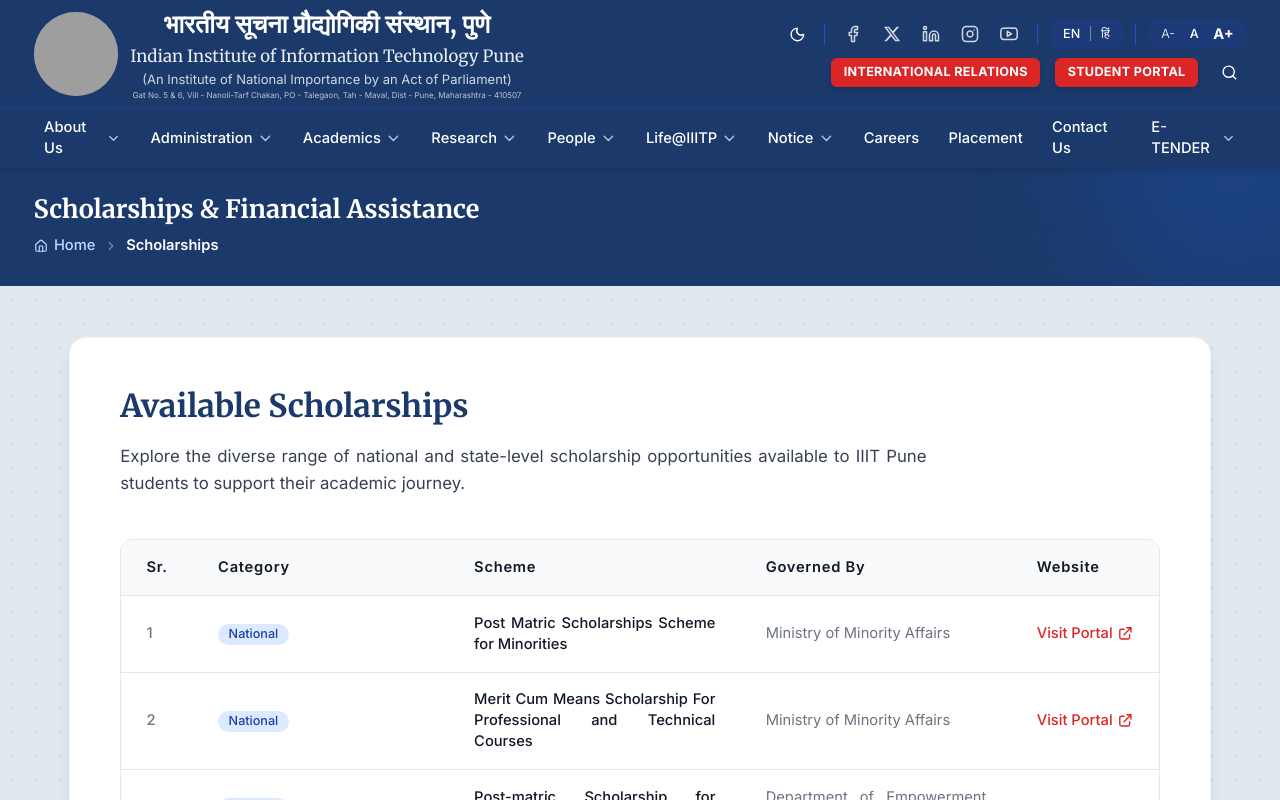
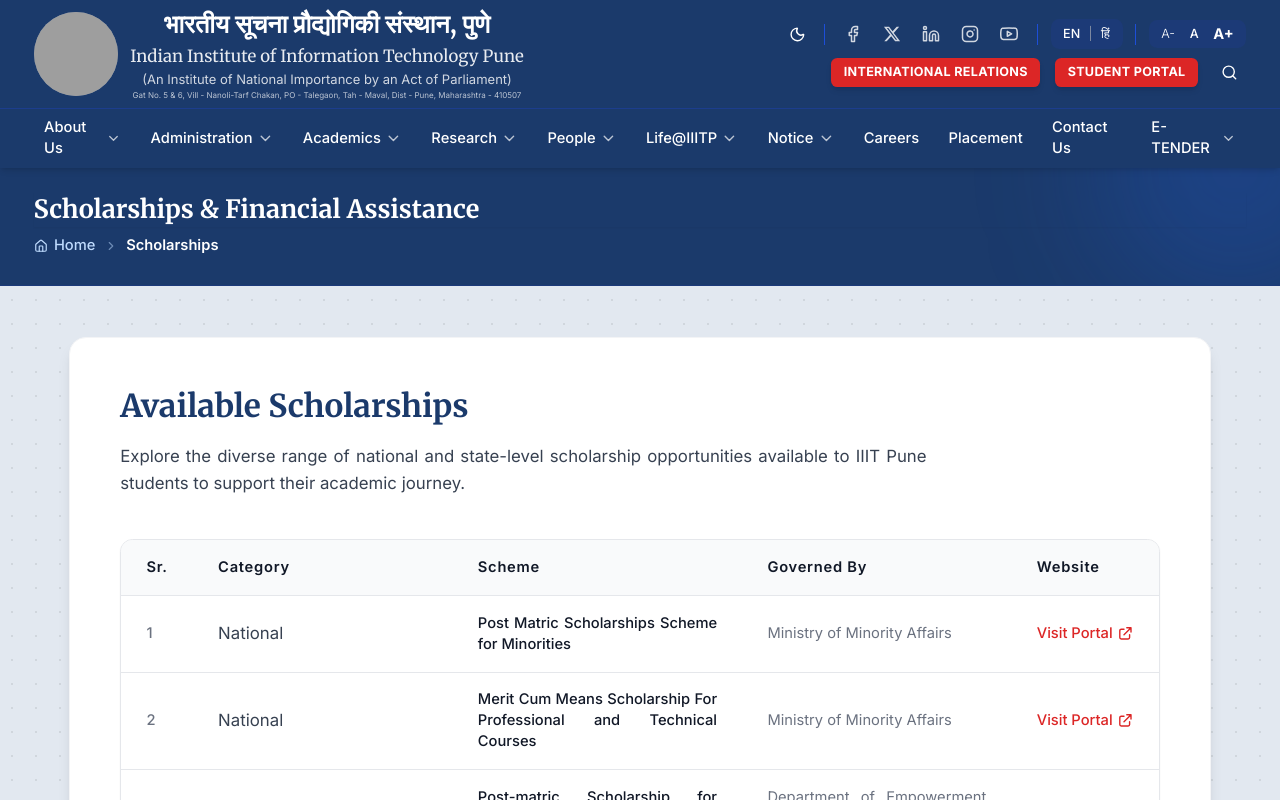
Before and after one commit to iiitp-official/website, a React (Vite) app: page /scholarships in a window 1280 px wide. Shown: the top 800 px of the page. Built offline with nearby package versions, Linux system fonts and the light colour scheme; grey boxes are pictures that could not be loaded.

Commit message:
Fixed the scholarship link and its category table font size

```diff
--- a/src/components/home/ImportantLinks.jsx
+++ b/src/components/home/ImportantLinks.jsx
@@ -1,4 +1,5 @@
 import React, { useState } from 'react';
+import { Link } from 'react-router-dom';
 import { ExternalLink, Download } from 'lucide-react';
 import { motion, AnimatePresence } from 'framer-motion';
 import FadeInSection from '../shared/FadeInSection';
@@ -73,14 +74,24 @@ const ImportantLinks = () => {
                       { name: 'National Digital Library', url: 'https://www.ndl.gov.in/' },
                     ].map((link, idx) => {
                       const isInternal = link.url.startsWith('/');
-                      return (
+                      return isInternal ? (
+                        <Link
+                          key={idx}
+                          to={link.url}
+                          className="flex items-center text-gray-700 dark:text-gray-300 hover:text-accent dark:hover:text-accent-dark group font-medium border-b border-gray-100 dark:border-gray-800/50 pb-2 transition-colors text-sm"
+                        >
+                          <div className="p-1.5 rounded-lg bg-blue-50 dark:bg-blue-900/20 text-blue-600 dark:text-blue-400 mr-3 group-hover:bg-blue-600 group-hover:text-white transition-colors shrink-0">
+                            <ExternalLink size={16} />
+                          </div>
+                          {link.name}
+                          <ExternalLink size={14} className="ml-auto opacity-0 group-hover:opacity-70 transition-opacity shrink-0" />
+                        </Link>
+                      ) : (
                         <a
                           key={idx}
                           href={link.url}
-                        target={isInternal ? "_self" : "_blank"}
-                        rel={isInternal ? "" : "noopener noreferrer"}
-
-
+                          target="_blank"
+                          rel="noopener noreferrer"
                           className="flex items-center text-gray-700 dark:text-gray-300 hover:text-accent dark:hover:text-accent-dark group font-medium border-b border-gray-100 dark:border-gray-800/50 pb-2 transition-colors text-sm"
                         >
                           <div className="p-1.5 rounded-lg bg-blue-50 dark:bg-blue-900/20 text-blue-600 dark:text-blue-400 mr-3 group-hover:bg-blue-600 group-hover:text-white transition-colors shrink-0">
--- a/src/pages/ScholarshipPage.jsx
+++ b/src/pages/ScholarshipPage.jsx
@@ -26,8 +26,8 @@ const ScholarshipPage = () => {
                 <thead className="bg-gray-50 dark:bg-gray-800/50">
                   <tr>
                     <th className="px-6 py-4 text-left text-sm font-semibold text-gray-900 dark:text-white tracking-wider">Sr.</th>
-                    <th className="px-6 py-4 text-left text-sm font-semibold text-gray-900 dark:text-white tracking-wider">Category</th>
-                    <th className="px-6 py-4 text-left text-sm font-semibold text-gray-900 dark:text-white tracking-wider">Scheme</th>
+                    <th className="pl-6 pr-2 py-4 text-left text-sm font-semibold text-gray-900 dark:text-white tracking-wider">Category</th>
+                    <th className="pl-2 pr-6 py-4 text-left text-sm font-semibold text-gray-900 dark:text-white tracking-wider">Scheme</th>
                     <th className="px-6 py-4 text-left text-sm font-semibold text-gray-900 dark:text-white tracking-wider">Governed By</th>
                     <th className="px-6 py-4 text-left text-sm font-semibold text-gray-900 dark:text-white tracking-wider">Website</th>
                   </tr>
@@ -40,12 +40,10 @@ const ScholarshipPage = () => {
                       className="hover:bg-blue-50/50 dark:hover:bg-gray-800/50 transition-colors"
                     >
                       <td className="px-6 py-4 whitespace-nowrap text-sm text-gray-500 dark:text-gray-400 font-medium">{item.sr}</td>
-                      <td className="px-6 py-4 whitespace-nowrap text-sm text-gray-700 dark:text-gray-300">
-                        <span className="inline-flex items-center px-2.5 py-0.5 rounded-full text-xs font-medium bg-blue-100 text-blue-800 dark:bg-blue-900/30 dark:text-blue-300">
-                          {item.category}
-                        </span>
+                      <td className="pl-6 pr-2 py-4 whitespace-nowrap text-md text-gray-700 dark:text-gray-300">
+                        {item.category}
                       </td>
-                      <td className="px-6 py-4 text-sm text-gray-900 dark:text-white font-medium">{item.scheme}</td>
+                      <td className="pl-2 pr-6 py-4 text-sm text-gray-900 dark:text-white font-medium">{item.scheme}</td>
                       <td className="px-6 py-4 text-sm text-gray-500 dark:text-gray-400">{item.governedBy}</td>
                       <td className="px-6 py-4 whitespace-nowrap text-sm">
                         <a
```
Lines whose indentation alone changed are shown as unchanged.
